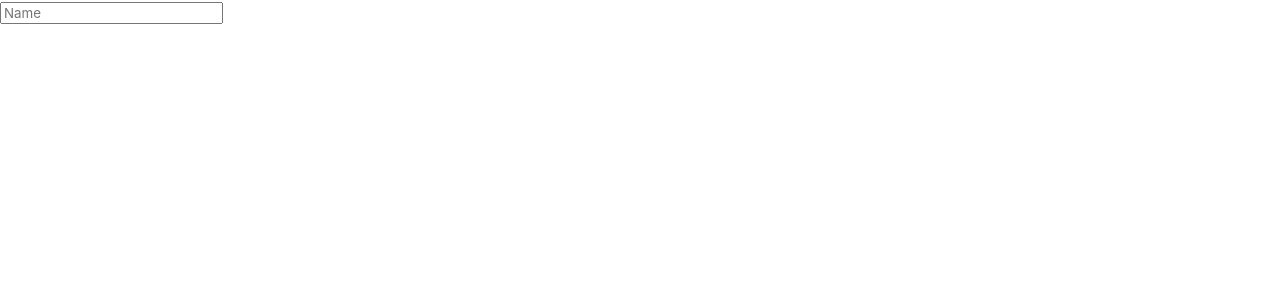
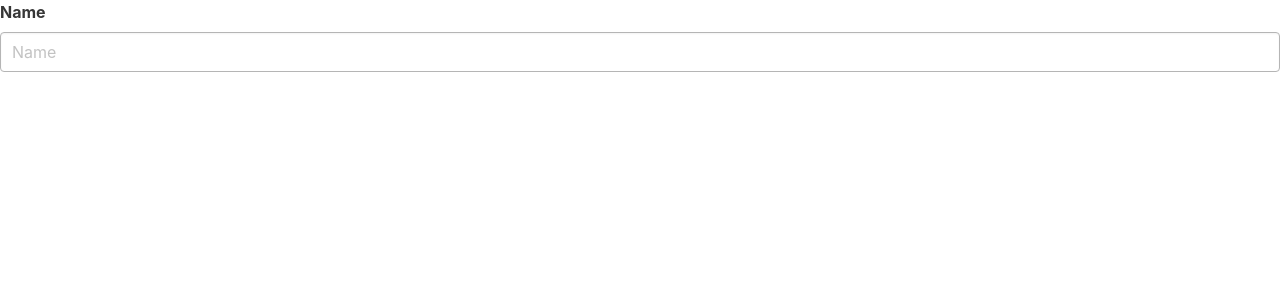
Before and after one commit to HennadiiZ/ang_ud_creditcard_18, an Angular app: page / in a window 1280 px wide. Shown: the top 300 px of the page. Built offline with nearby package versions, Linux system fonts and the light colour scheme.

Commit message:
Changing Styling on Validation Errors

```diff
--- a/src/app/app.component.ts
+++ b/src/app/app.component.ts
@@ -19,4 +19,6 @@ export class AppComponent {
   // 230. Showing and Hiding Validation Messages
   // 231. Making a Reusable Input
   // 232. Adding Message Cases
+  // 233. Changing Styling on Validation Errors
+
 }
--- a/src/app/card-form/card-form.component.html
+++ b/src/app/card-form/card-form.component.html
@@ -1,5 +1,5 @@
 <form [formGroup]="cardForm" >
   <!-- <app-input [control]="cardForm!.get('name')"></app-input> -->
   <!-- <app-input [formControl]="cardForm.controls['name']"></app-input> -->
-  <app-input [control]="cardForm.controls['name']"></app-input>
+  <app-input label="Name" [control]="cardForm.controls['name']"></app-input>
 </form>
--- a/src/app/card-form/card-form.component.ts
+++ b/src/app/card-form/card-form.component.ts
@@ -12,7 +12,7 @@ export class CardFormComponent implements OnInit {
    name: new FormControl('', [
      Validators.required,
      Validators.minLength(3),
-     Validators.pattern(/\s/)
+    //  Validators.pattern(/\s/)
     ])
   });
 
--- a/src/app/input/input.component.html
+++ b/src/app/input/input.component.html
@@ -1,21 +1,40 @@
-<input type="text" [formControl]="control" placeholder="Name">
+<div class="field">
+
+  <label  for="input-field" class="label">{{ label }}</label>
+
+  <div class="control">
+    <input
+      class="input"
+      id="input-field"
+      [formControl]="control"
+      placeholder="Name"
+      [ngClass]="{ 'is-danger':
+        control!.dirty &&
+        control!.touched &&
+        control!.errors
+      }"
+    >
+  </div>
+
   <ng-container
     *ngIf="
       control!.touched &&
       control!.errors &&
       control!.dirty
     ">
-  <small *ngIf="control.errors!['required']">
+    <small class="help is-danger" *ngIf="control.errors!['required']">
       Value is required.
     </small>
-  <small *ngIf="control.errors!['minlength']">
+    <small class="help is-danger" *ngIf="control.errors!['minlength']">
       Min length is
       {{ control.errors!['minlength'].requiredLength }}
       characters.
       You entered {{ control.errors!['minlength'].actualLength }}
       characters.
     </small>
-  <small *ngIf="control.errors!['pattern']">
+    <small class="help is-danger" *ngIf="control.errors!['pattern']">
      Invalid format
     </small>
   </ng-container>
+
+</div>
--- a/src/app/input/input.component.ts
+++ b/src/app/input/input.component.ts
@@ -9,10 +9,14 @@ import { FormControl, FormGroup, Validators } from '@angular/forms';
 export class InputComponent implements OnInit {
 
   @Input() control!: FormControl;
+  @Input() label!: string;
 
   constructor() { }
 
   ngOnInit(): void {
   }
 
+  // showErrors(){
+  //   return this.control!.dirty && this.control!.touched && this.control!.errors
+  // }
 }
```
Lines whose indentation alone changed are shown as unchanged.
